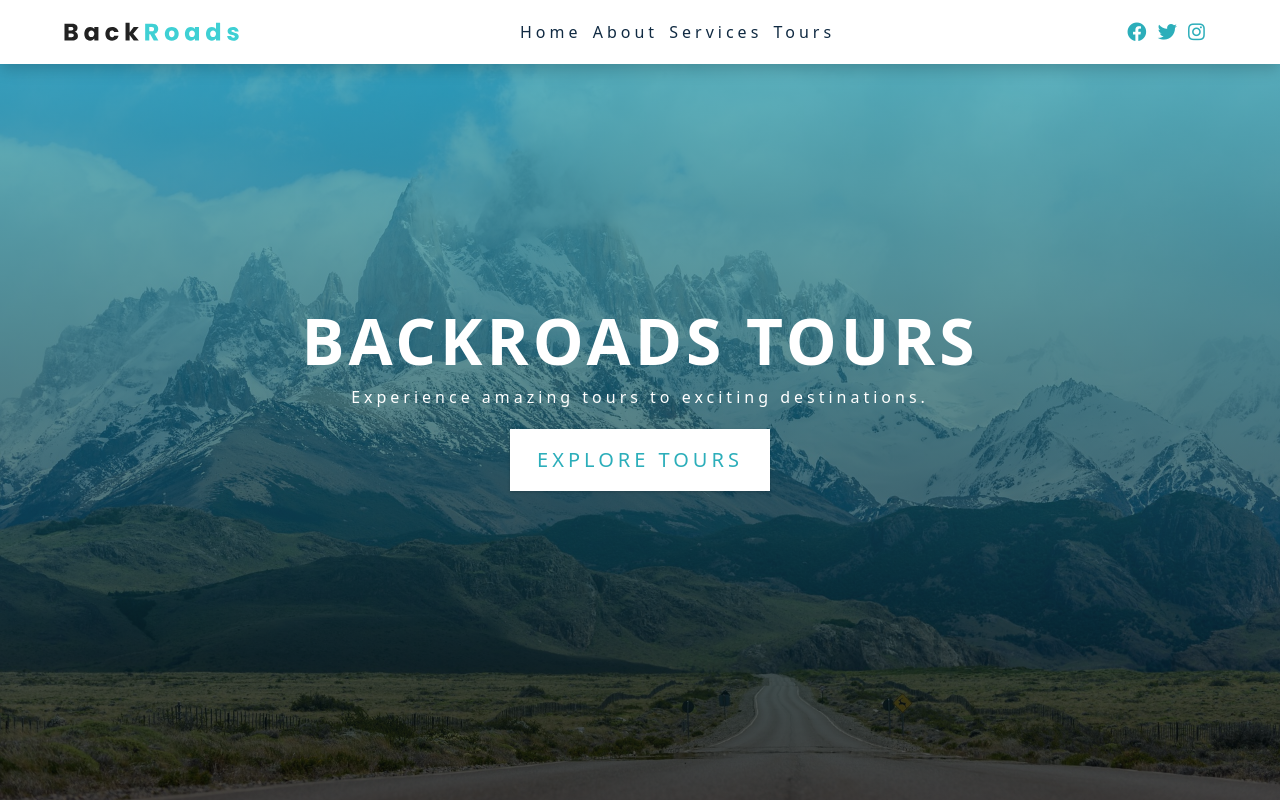
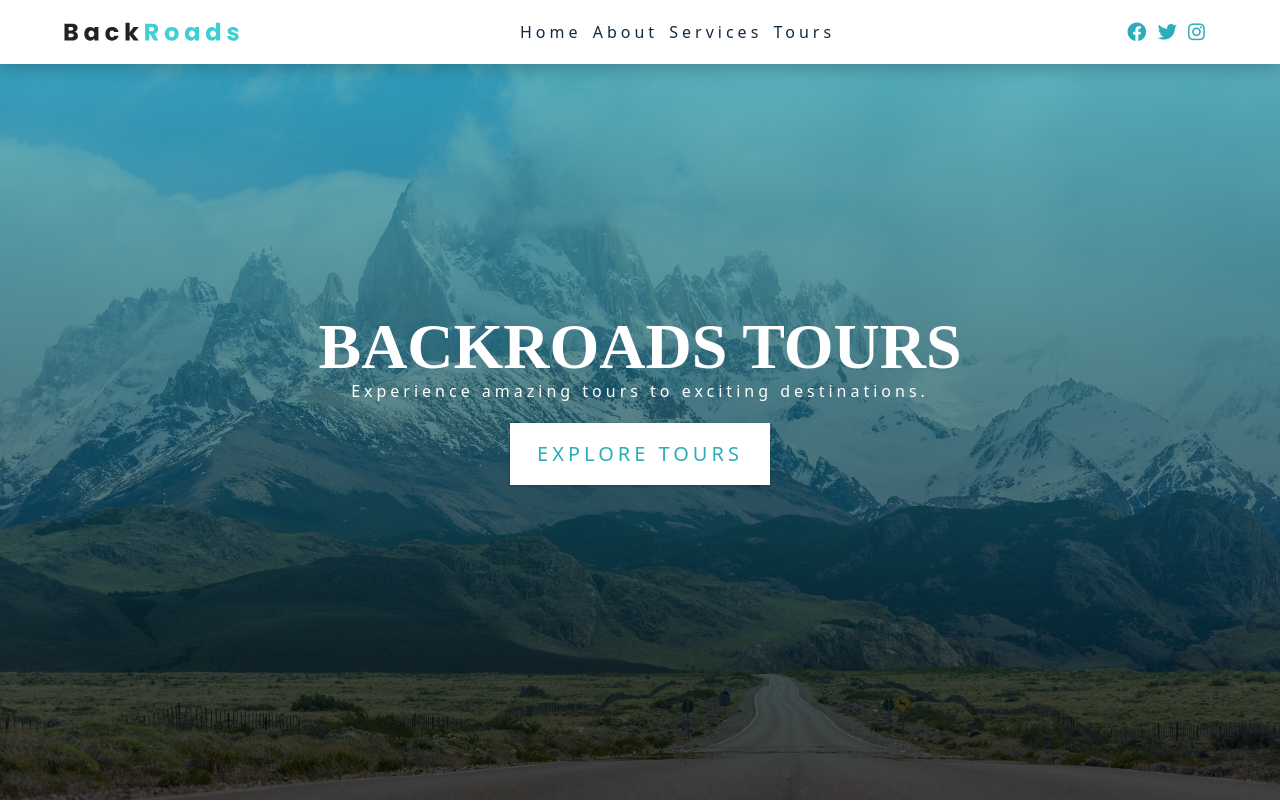
Before and after one commit to swanmac/backroads-tours, a React (Create React App) app: page / in a window 1280 px wide. Shown: the top 801 px of the page. Built offline with nearby package versions, Linux system fonts and the light colour scheme.

Commit message:
added h1 font

```diff
--- a/src/index.css
+++ b/src/index.css
@@ -53,7 +53,7 @@ html {
   scroll-behavior: smooth;
 }
 body {
-  font-family: system-ui, -apple-system, BlinkMacSystemFont, 'Segoe UI', Roboto,
+  font-family: system-ui, -apple-system, BlinkMacSystemFont, 'Segoe UI', Tribeca, Roboto,
     Oxygen, Ubuntu, Cantarell, 'Open Sans', 'Helvetica Neue', sans-serif;
   background: var(--clr-white);
   color: var(--clr-grey-1);
@@ -71,7 +71,9 @@ img:not(.nav-logo) {
   display: block;
 }
 
-h1,
+h1 {
+  font-family: "Tribeca";
+}
 h2,
 h3,
 h4 {
```
